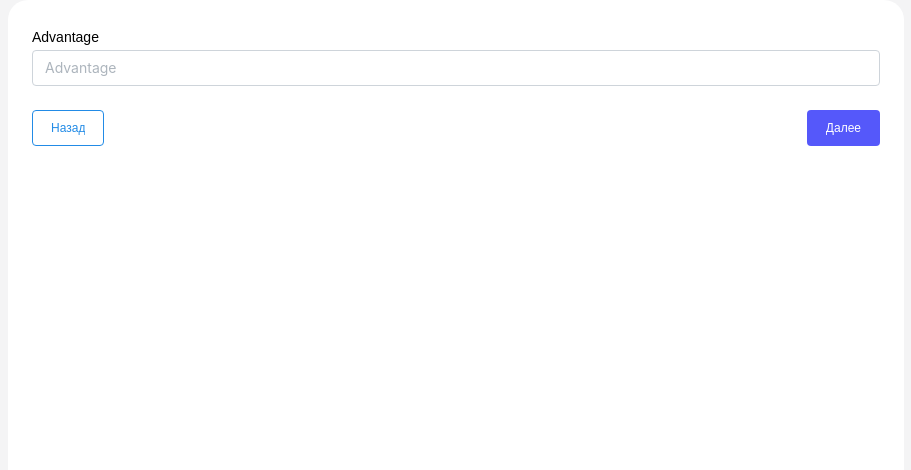
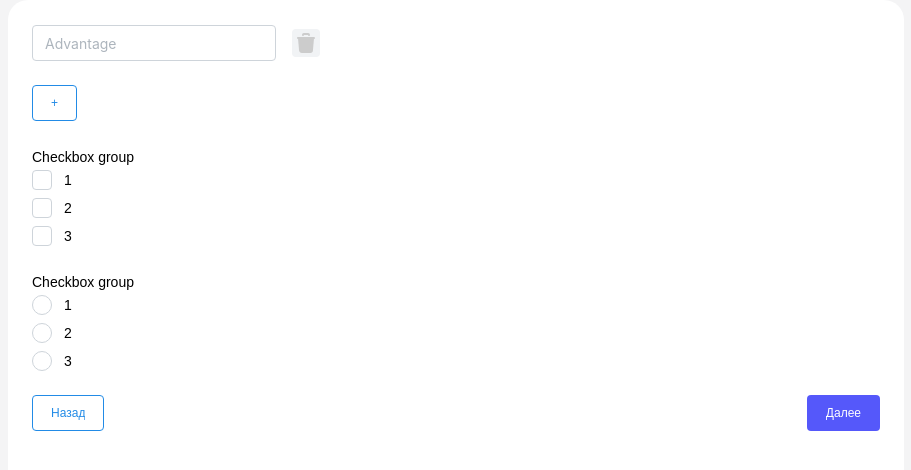
Before and after one commit to alexspel/test-assignment, a React (Create React App) app: page /create in a window 1280 px wide. Both pictures are taken after typing "Sample", "Sample", "Sample" into the empty fields and a click on the button "Далее". Shown: the top 470 px of the page, without its empty margins (184-1095 px from the left). Built offline with nearby package versions, Linux system fonts and the light colour scheme.

Commit message:
added forms returning values, add 3rd step form

```diff
--- a/package.json
+++ b/package.json
@@ -12,6 +12,7 @@
         "@mantine/core": "^7.5.1",
         "@mantine/form": "^7.5.1",
         "@reduxjs/toolkit": "^2.1.0",
+        "@tabler/icons-react": "^2.47.0",
         "clsx": "^2.1.0",
         "react": "^18.2.0",
         "react-dom": "^18.2.0",
--- a/src/index.css
+++ b/src/index.css
@@ -12,6 +12,7 @@ a {
 .form {
     display: flex;
     flex-direction: column;
+    justify-content: space-between;
     gap: 24px
 }
 
--- a/src/pages/CreatePage/ui/CreateForm/CreateForm.tsx
+++ b/src/pages/CreatePage/ui/CreateForm/CreateForm.tsx
@@ -3,6 +3,10 @@ import { useNavigate } from 'react-router-dom';
 import { RoutePath } from '../../../../app/providers/AppRouter/config';
 import { FirstStepForm } from '../../../../widgets/FirstStepForm';
 import { SecondStepForm } from '../../../../widgets/SecondStepForm';
+import { FirstStepFormValues } from '../../../../widgets/FirstStepForm/ui/FirstStepForm';
+import { SecondStepFormValues } from '../../../../widgets/SecondStepForm/ui/SecondStepForm';
+import { ThirdStepForm } from '../../../../widgets/ThirdStepForm';
+import { ThirdStepFormValues } from '../../../../widgets/ThirdStepForm/ui/ThirdStepForm';
 
 enum Steps {
     Step1 = 'step1',
@@ -10,11 +14,25 @@ enum Steps {
     Step3 = 'step3',
 }
 
+type FormValues = FirstStepFormValues | SecondStepFormValues | ThirdStepFormValues;
+
 function CreateForm() {
     const navigate = useNavigate();
     const [step, setStep] = useState<Steps>(Steps.Step1);
+    const [data, setData] = useState({});
+
+    const updateData = useCallback(
+        (values: FormValues) => {
+            setData((prev) => ({
+                ...prev,
+                ...values,
+            }));
+        },
+        [setData],
+    );
 
     const onBack = useCallback(() => {
+        // updateData(values);
         switch (step) {
             case Steps.Step1:
                 navigate(RoutePath.main);
@@ -28,26 +46,38 @@ function CreateForm() {
         }
     }, [step, navigate]);
 
-    const onNext = useCallback(() => {
+    const onNext = useCallback(
+        (values: FormValues) => {
+            updateData(values);
             switch (step) {
                 case Steps.Step1:
                     setStep(Steps.Step2);
                     break;
                 case Steps.Step2:
-                setStep(Steps.Step2);
+                    setStep(Steps.Step3);
                     break;
                 case Steps.Step3:
-                console.log('finish');
+                    setStep(Steps.Step1);
                     break;
             }
-    }, [step]);
+        },
+        [step, updateData],
+    );
 
     const form = useMemo(() => {
         switch (step) {
             case Steps.Step1:
-                return <FirstStepForm onBack={onBack} onNext={onNext} />;
+                return (
+                    <FirstStepForm
+                        data={data as FirstStepFormValues}
+                        onBack={onBack}
+                        onNext={onNext}
+                    />
+                );
             case Steps.Step2:
                 return <SecondStepForm onBack={onBack} onNext={onNext} />;
+            case Steps.Step3:
+                return <ThirdStepForm onBack={onBack} onNext={onNext} />;
         }
     }, [step, onNext, onBack]);
 
--- a/src/widgets/FirstStepForm/ui/FirstStepForm.tsx
+++ b/src/widgets/FirstStepForm/ui/FirstStepForm.tsx
@@ -1,37 +1,88 @@
-import { Box, Button, Group, Select, TextInput } from '@mantine/core';
+import { Button, Combobox, Group, TextInput, useCombobox } from '@mantine/core';
 import { useForm } from '@mantine/form';
+import { IconChevronDown } from '@tabler/icons-react';
+
+export type FirstStepFormValues = {
+    nickname: string;
+    name: string;
+    surname: string;
+    sex: string;
+};
 
 interface FirstStepFormProps {
+    data: FirstStepFormValues;
     onBack: () => void;
-    onNext: () => void;
+    onNext: (values: FirstStepFormValues) => void;
 }
 
 function FirstStepForm(props: FirstStepFormProps) {
-    const { onBack, onNext } = props;
+    const { data, onBack, onNext } = props;
 
-    const form = useForm({
-        initialValues: {
-            nickname: undefined,
-            email: undefined,
-        },
+    const form = useForm<FirstStepFormValues>({
+        initialValues: data,
+    });
+    const combobox = useCombobox({
+        onDropdownClose: () => combobox.resetSelectedOption(),
+        onDropdownOpen: () => combobox.updateSelectedOptionIndex('active'),
     });
 
+    const options = ['man', 'woman'].map((item) => (
+        <Combobox.Option
+            key={`field-sex-option-${item}`}
+            id={`field-sex-option-${item}`}
+            value={item}
+            active={true}
+        >
+            <span>{item}</span>
+        </Combobox.Option>
+    ));
+
     return (
-        <form className="form" onSubmit={form.onSubmit(onNext)}>
-            <TextInput label="Nickname" placeholder="Nickname" {...form.getInputProps('phone')} />
-            <TextInput label="Name" placeholder="Name" {...form.getInputProps('name')} />
-            <TextInput label="Surname" placeholder="Surname" {...form.getInputProps('surname')} />
-            <Select
-                label="Sex"
-                placeholder="Sex"
-                data={['man', 'woman']}
-                {...form.getInputProps('sex')}
+        <form className="form" onSubmit={form.onSubmit((values) => onNext(values))}>
+            <TextInput
+                id="field-nickname"
+                label="Nickname"
+                placeholder="Nickname"
+                {...form.getInputProps('nickname')}
             />
+            <TextInput
+                id="field-name"
+                label="Name"
+                placeholder="Name"
+                {...form.getInputProps('name')}
+            />
+            <TextInput
+                id="field-surname"
+                label="Surname"
+                placeholder="Surname"
+                {...form.getInputProps('surname')}
+            />
+            <Combobox
+                store={combobox}
+                onOptionSubmit={(value: string) => {
+                    form.setValues({ sex: value });
+                    combobox.toggleDropdown();
+                }}
+            >
+                <Combobox.DropdownTarget>
+                    <div onClick={() => combobox.toggleDropdown()}>
+                        <TextInput
+                            pointer
+                            readOnly
+                            rightSection={<IconChevronDown cursor="pointer" />}
+                            {...form.getInputProps('sex')}
+                        />
+                    </div>
+                </Combobox.DropdownTarget>
+                <Combobox.Dropdown>
+                    <Combobox.Options>{options}</Combobox.Options>
+                </Combobox.Dropdown>
+            </Combobox>
             <Group justify="space-between">
-                <Button onClick={onBack} variant="outline" className="button">
+                <Button id="button-back" onClick={onBack} variant="outline" className="button">
                     Назад
                 </Button>
-                <Button type="submit" variant="filled" className="button">
+                <Button id="button-next" type="submit" variant="filled" className="button">
                     Далее
                 </Button>
             </Group>
--- /dev/null
+++ b/src/widgets/SecondStepForm/ui/SecondStepForm.module.scss
@@ -0,0 +1,7 @@
+.trashIcon {
+    color: #ccc;
+    border-radius: 5px;
+    &:hover {
+        background-color: rgba(204, 204, 204, 0.3);
+    }
+}
--- a/src/widgets/SecondStepForm/ui/SecondStepForm.tsx
+++ b/src/widgets/SecondStepForm/ui/SecondStepForm.tsx
@@ -1,31 +1,83 @@
-import { Button, Group, TextInput } from '@mantine/core';
+import { ActionIcon, Button, Checkbox, Flex, Group, Radio, TextInput } from '@mantine/core';
 import { useForm } from '@mantine/form';
+import { IconTrashFilled } from '@tabler/icons-react';
+import { useCallback } from 'react';
+import cls from './SecondStepForm.module.scss';
+
+export interface SecondStepFormValues {
+    advantages: string[];
+    checkbox: string[];
+    radio: string;
+}
 
 interface SecondStepFormProps {
     onBack: () => void;
-    onNext: (values: Record<string, string>) => void;
+    onNext: (values: SecondStepFormValues) => void;
 }
 
 function SecondStepForm(props: SecondStepFormProps) {
     const { onBack, onNext } = props;
 
-    const form = useForm({
+    const form = useForm<SecondStepFormValues>({
         initialValues: {
-            nickname: '',
-            email: '',
+            advantages: [''],
+            checkbox: [],
+            radio: '',
         },
     });
 
+    const onAddAdvantage = useCallback(() => {
+        form.insertListItem('advantages', '');
+    }, [form]);
+
+    const advantages = form.values.advantages.map((_, index) => (
+        <Group key={index}>
+            <TextInput
+                id={`field-advantages-${index + 1}`}
+                placeholder="Advantage"
+                {...form.getInputProps(`advantages.${index}`)}
+            />
+            <ActionIcon
+                disabled={form.values.advantages.length <= 1}
+                variant="transparent"
+                onClick={() => form.removeListItem(`advantages`, index)}
+            >
+                <IconTrashFilled className={cls.trashIcon} />
+            </ActionIcon>
+        </Group>
+    ));
+
     return (
-        <form
-            className="form"
-            onSubmit={form.onSubmit((values: Record<string, string>) => onNext?.(values))}
-        >
-            <TextInput
-                label="Advantage"
-                placeholder="Advantage"
-                {...form.getInputProps('advantages')}
-            />
+        <form className="form" onSubmit={form.onSubmit((values) => onNext?.(values))}>
+            {advantages}
+            <Group justify="flex-start">
+                <Button
+                    id="button-add"
+                    onClick={onAddAdvantage}
+                    variant="outline"
+                    className="button"
+                >
+                    +
+                </Button>
+            </Group>
+            <Checkbox.Group label="Checkbox group" {...form.getInputProps('checkbox')}>
+                <Group>
+                    <Flex direction="column" gap={8}>
+                        <Checkbox id="field-checkbox-group-1" value="1" label="1" />
+                        <Checkbox id="field-checkbox-group-2" value="2" label="2" />
+                        <Checkbox id="field-checkbox-group-3" value="3" label="3" />
+                    </Flex>
+                </Group>
+            </Checkbox.Group>
+            <Radio.Group label="Checkbox group" {...form.getInputProps('radio')}>
+                <Group>
+                    <Flex direction="column" gap={8}>
+                        <Radio id="field-radio-group-1" value="1" label="1" />
+                        <Radio id="field-radio-group-2" value="2" label="2" />
+                        <Radio id="field-radio-group-3" value="3" label="3" />
+                    </Flex>
+                </Group>
+            </Radio.Group>
             <Group justify="space-between">
                 <Button onClick={onBack} variant="outline" className="button">
                     Назад
--- a/src/widgets/StartForm/ui/StartForm.tsx
+++ b/src/widgets/StartForm/ui/StartForm.tsx
@@ -3,13 +3,18 @@ import { useForm } from '@mantine/form';
 import { useNavigate } from 'react-router-dom';
 import { RoutePath } from '../../../app/providers/AppRouter/config';
 
+export type StartForm = {
+    phone: string;
+    email: string;
+};
+
 const StartForm = () => {
     const navigate = useNavigate();
 
-    const form = useForm({
+    const form = useForm<StartForm>({
         initialValues: {
-            phone: undefined,
-            email: undefined,
+            phone: '',
+            email: '',
         },
     });
 
--- /dev/null
+++ b/src/widgets/ThirdStepForm/index.ts
@@ -0,0 +1,3 @@
+import ThirdStepForm from './ui/ThirdStepForm';
+
+export { ThirdStepForm };
--- /dev/null
+++ b/src/widgets/ThirdStepForm/ui/ThirdStepForm.tsx
@@ -0,0 +1,42 @@
+import { Button, Group, Text, Textarea } from '@mantine/core';
+import { useForm } from '@mantine/form';
+
+export interface ThirdStepFormValues {
+    about: string;
+}
+
+interface ThirdStepFormProps {
+    onBack: () => void;
+    onNext: (values: ThirdStepFormValues) => void;
+}
+
+function ThirdStepForm(props: ThirdStepFormProps) {
+    const { onBack, onNext } = props;
+
+    const form = useForm<ThirdStepFormValues>({
+        initialValues: {
+            about: '',
+        },
+    });
+
+    return (
+        <form className="form" onSubmit={form.onSubmit((values) => onNext?.(values))}>
+            <Textarea
+                id="field-about"
+                label="About"
+                placeholder="About"
+                {...form.getInputProps('about')}
+            />
+            <Group justify="space-between">
+                <Button onClick={onBack} variant="outline" className="button">
+                    Назад
+                </Button>
+                <Button type="submit" variant="filled" className="button">
+                    Сохранить
+                </Button>
+            </Group>
+        </form>
+    );
+}
+
+export default ThirdStepForm;
```
Also changed, not shown: src/pages/CreatePage/ui/CreatePage.tsx (line endings or trailing spaces), 1 other file (tests, documents, lock files or other folders). Lines whose indentation alone changed are shown as unchanged.
